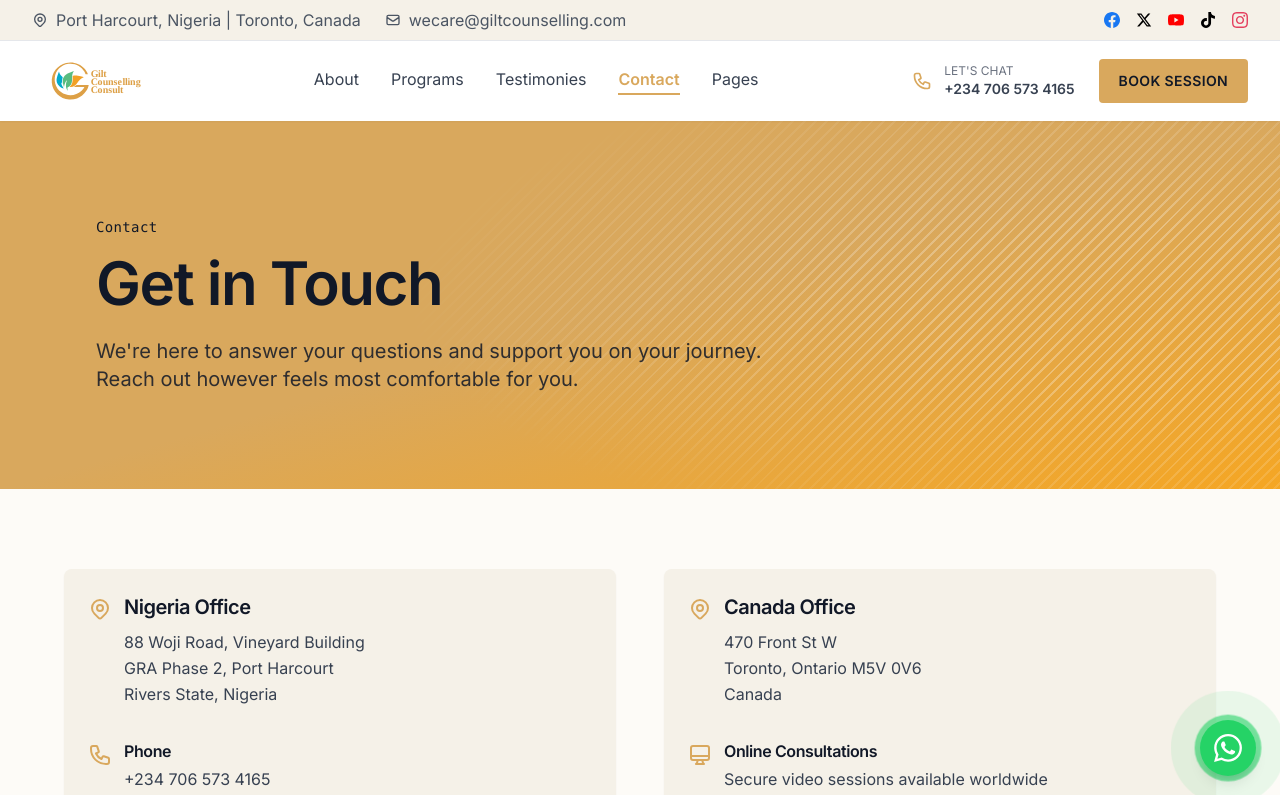
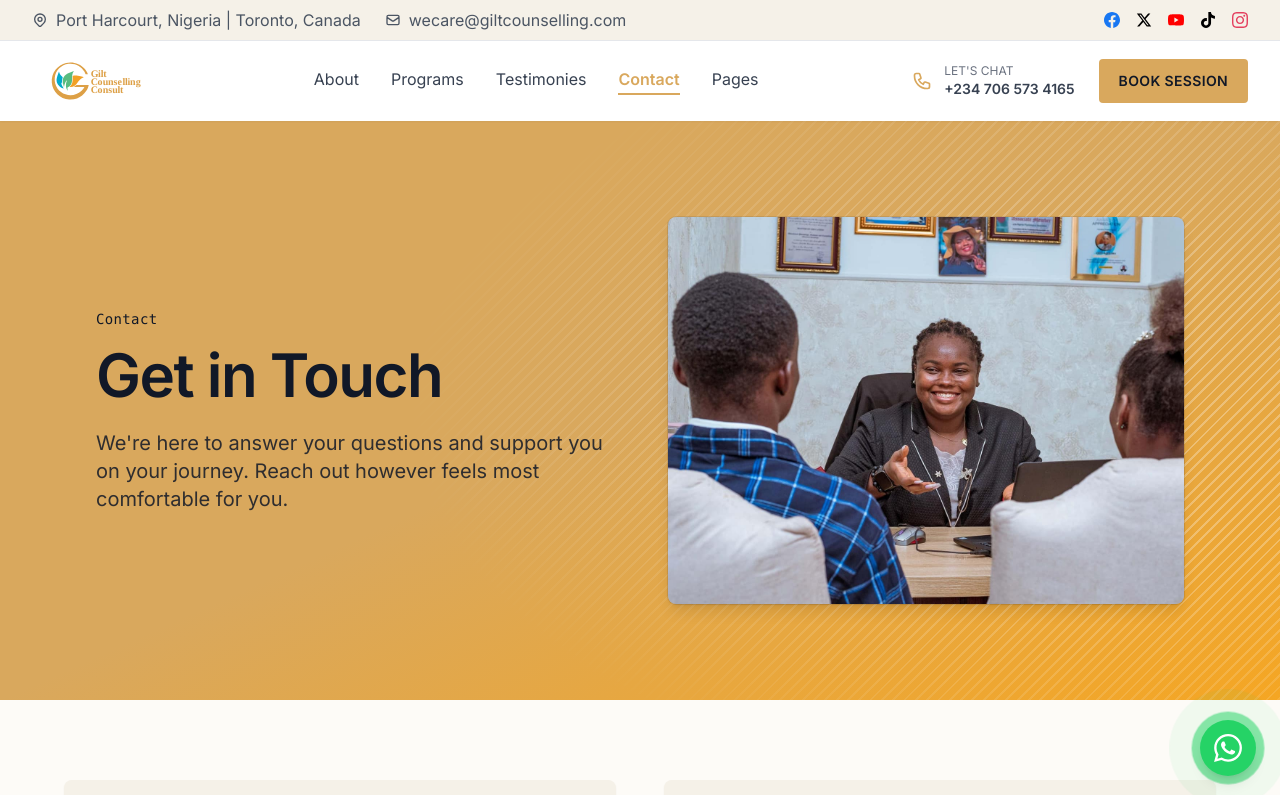
Before and after one commit to JoelEmmanuelCloud/gilt-counselling-app, a Next.js app: page /contact in a window 1280 px wide. Shown: the top 795 px of the page. Built offline with nearby package versions, Linux system fonts and the light colour scheme.

Commit message:
Add photos to About, Contact, and Testimonies page headers

```diff
--- a/app/about/page.tsx
+++ b/app/about/page.tsx
@@ -107,14 +107,26 @@ export default function About() {
   return (
     <div className="min-h-screen bg-off-white">
 
-      <section className="panel-gold py-14 sm:py-20 md:py-24">
-        <div className="max-w-6xl mx-auto px-4 sm:px-6 lg:px-8">
+      <section className="panel-gold">
+        <div className="max-w-6xl mx-auto grid items-center gap-10 px-4 py-14 sm:px-6 sm:py-20 md:py-24 lg:grid-cols-2 lg:gap-14 lg:px-8">
+          <div>
             <p className="eyebrow mb-4">About us</p>
             <h1 className="heading-xl max-w-3xl mb-4 sm:mb-6">About Gilt Counselling Consult</h1>
             <p className="body-lg max-w-2xl text-gray-900/85">
               Empowering teens and youths for optimal development through professional,
               compassionate counselling and support.
             </p>
+          </div>
+          <div className="relative aspect-[16/10] w-full overflow-hidden rounded-lg shadow-lg ring-1 ring-gray-900/10 lg:aspect-[4/3]">
+            <Image
+              src="/images/DSC_9730.jpg"
+              alt="Gilt counsellors and young people holding hands around a table in the counselling office"
+              fill
+              priority
+              sizes="(min-width: 1152px) 548px, (min-width: 1024px) 46vw, 100vw"
+              className="object-cover"
+            />
+          </div>
         </div>
       </section>
 
--- a/app/contact/page.tsx
+++ b/app/contact/page.tsx
@@ -55,14 +55,26 @@ export default function Contact() {
   return (
     <div className="min-h-screen bg-off-white">
 
-      <section className="panel-gold py-14 sm:py-20 md:py-24">
-        <div className="max-w-6xl mx-auto px-4 sm:px-6 lg:px-8">
+      <section className="panel-gold">
+        <div className="max-w-6xl mx-auto grid items-center gap-10 px-4 py-14 sm:px-6 sm:py-20 md:py-24 lg:grid-cols-2 lg:gap-14 lg:px-8">
+          <div>
             <p className="eyebrow mb-4">Contact</p>
             <h1 className="heading-xl max-w-3xl mb-4 sm:mb-6">Get in Touch</h1>
             <p className="body-lg max-w-2xl text-gray-900/85">
               We're here to answer your questions and support you on your journey.
               Reach out however feels most comfortable for you.
             </p>
+          </div>
+          <div className="relative aspect-[16/10] w-full overflow-hidden rounded-lg shadow-lg ring-1 ring-gray-900/10 lg:aspect-[4/3]">
+            <Image
+              src="/images/header1.jpg"
+              alt="Counsellor smiling and welcoming two young clients at her desk"
+              fill
+              priority
+              sizes="(min-width: 1152px) 548px, (min-width: 1024px) 46vw, 100vw"
+              className="object-cover"
+            />
+          </div>
         </div>
       </section>
 
--- a/app/testimonies/page.tsx
+++ b/app/testimonies/page.tsx
@@ -6,6 +6,7 @@ import SectionHeading from '@/components/ui/SectionHeading';
 import TestimonialCard from '@/components/ui/TestimonialCard';
 import EventTestimonialCard from '@/components/ui/EventTestimonialCard';
 import Button from '@/components/ui/Button';
+import Image from 'next/image';
 
 interface SchoolQuote {
   text: string;
@@ -56,8 +57,9 @@ export default function TestimoniesPage() {
   return (
     <div className="min-h-screen bg-off-white">
 
-      <section className="panel-gold py-14 sm:py-20 md:py-24">
-        <div className="max-w-6xl mx-auto px-4 sm:px-6 lg:px-8">
+      <section className="panel-gold">
+        <div className="max-w-6xl mx-auto grid items-center gap-10 px-4 py-14 sm:px-6 sm:py-20 md:py-24 lg:grid-cols-2 lg:gap-14 lg:px-8">
+          <div>
             <p className="eyebrow mb-4">Testimonies</p>
             <h1 className="heading-xl max-w-3xl mb-6">
               Stories of Hope & Growth
@@ -68,6 +70,17 @@ export default function TestimoniesPage() {
             <p className="text-sm text-gray-900/80">
               All testimonials are shared anonymously to protect our clients' privacy and confidentiality.
             </p>
+          </div>
+          <div className="relative aspect-[16/10] w-full overflow-hidden rounded-lg shadow-lg ring-1 ring-gray-900/10 lg:aspect-[4/3]">
+            <Image
+              src="/images/ccpa-conference/ccpa-1.jpeg"
+              alt="Prof Chinelo Ugwu with a colleague at the Canadian Counselling and Psychotherapy Association conference"
+              fill
+              priority
+              sizes="(min-width: 1152px) 548px, (min-width: 1024px) 46vw, 100vw"
+              className="object-cover"
+            />
+          </div>
         </div>
       </section>
 
```
Lines whose indentation alone changed are shown as unchanged.
